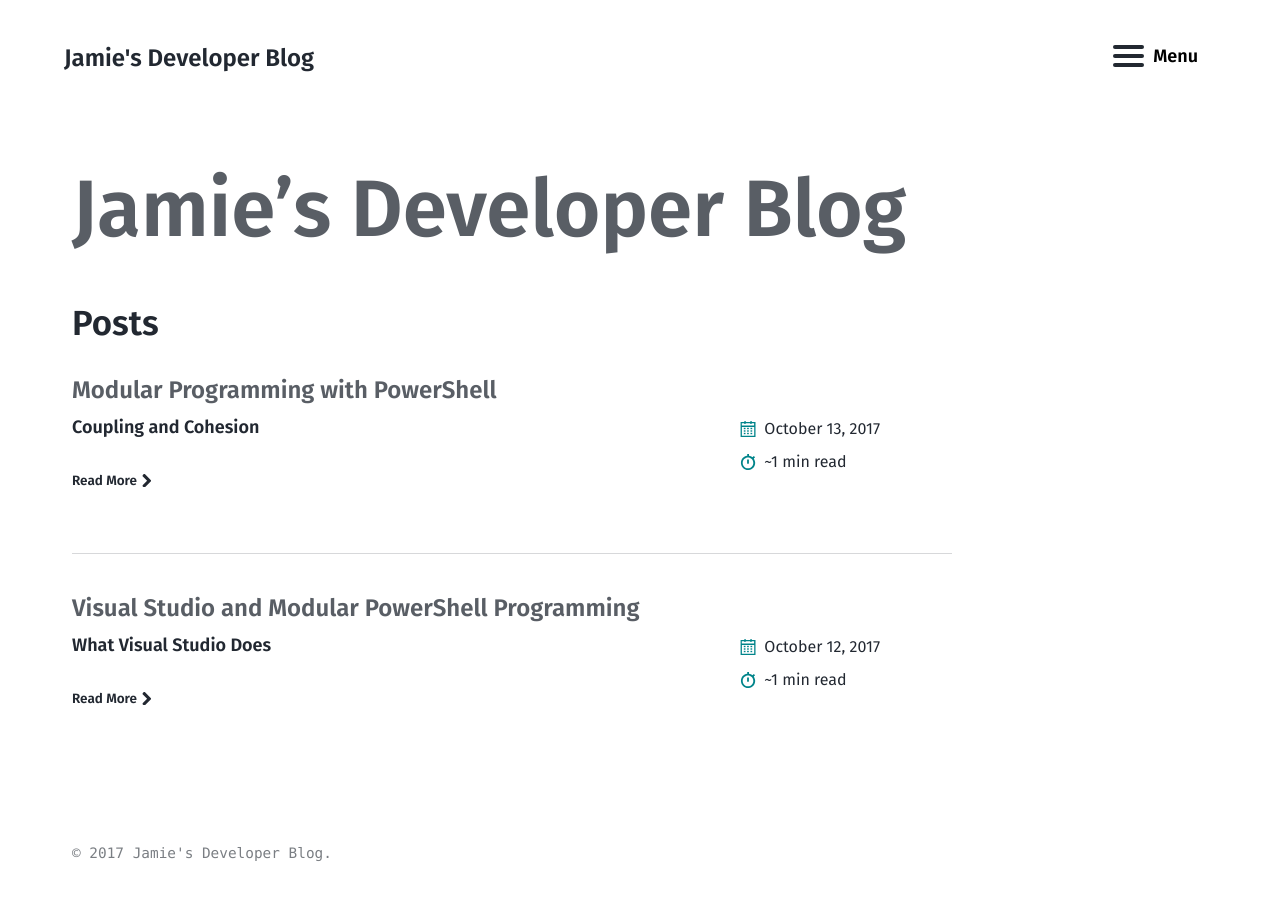
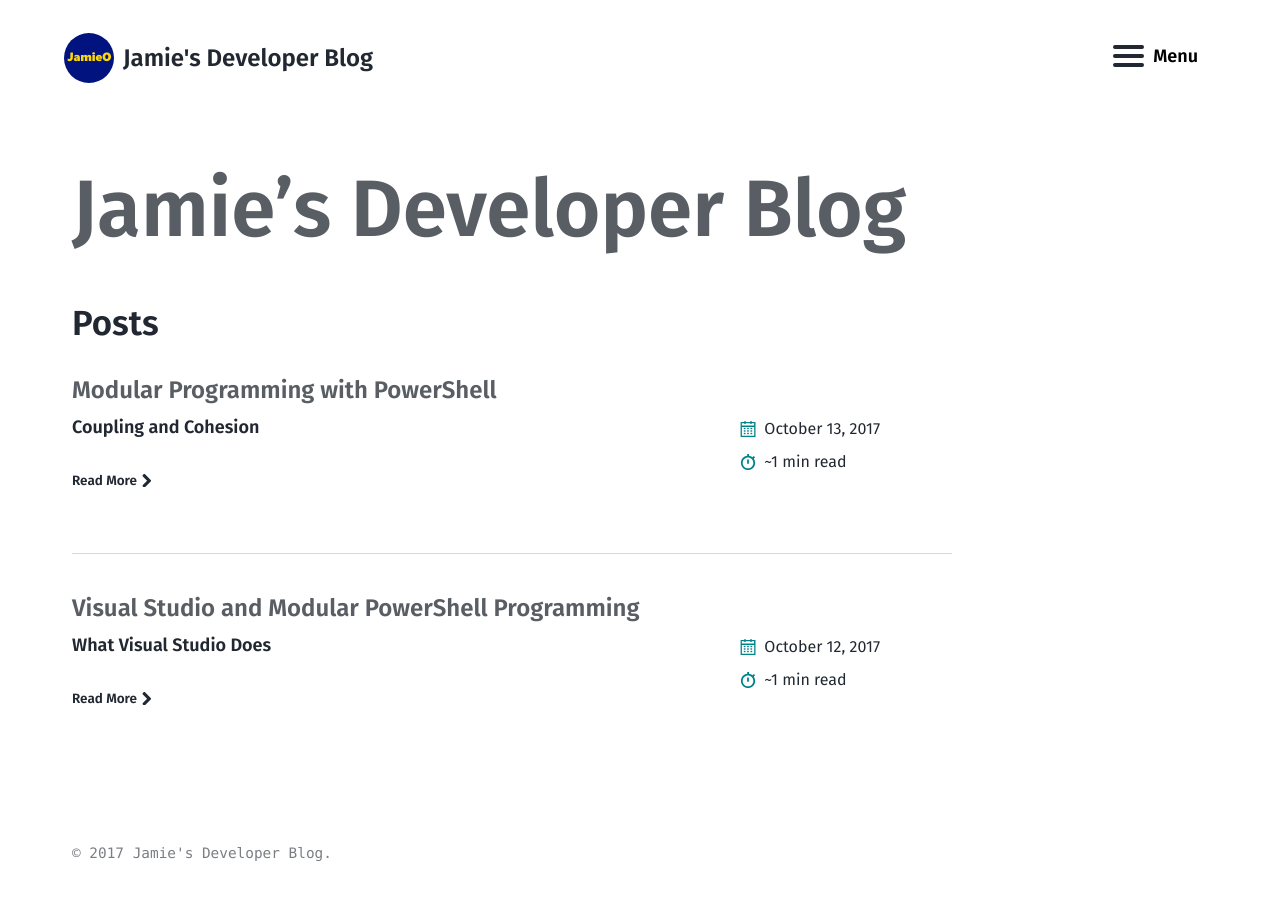
Before and after one commit to JamieO53/DevBlog, a Jekyll site: the page built from index.md, in a window 1280 px wide. Built offline with Jekyll 4.4.1, drawn with Linux system fonts in a browser that asks for light colours.

Commit message:
Test theme

```diff
--- a/_config.yml
+++ b/_config.yml
@@ -25,7 +25,7 @@ author:
   picture:
 twitter_username:
 github_username: JamieO53
-logo: # path of site logo, e.g. "/assets/images/logo.png"
+logo: "/assets/images/logo.png"
 
 # Build settings
 markdown: kramdown
```
